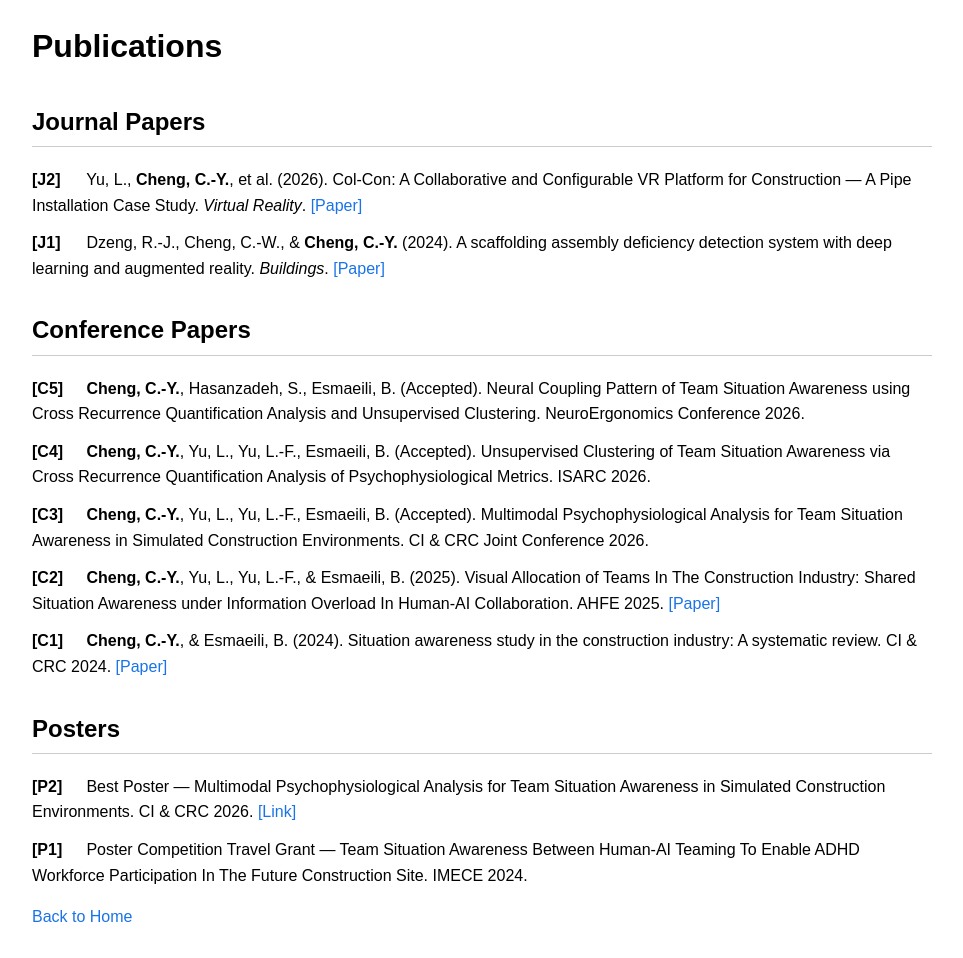
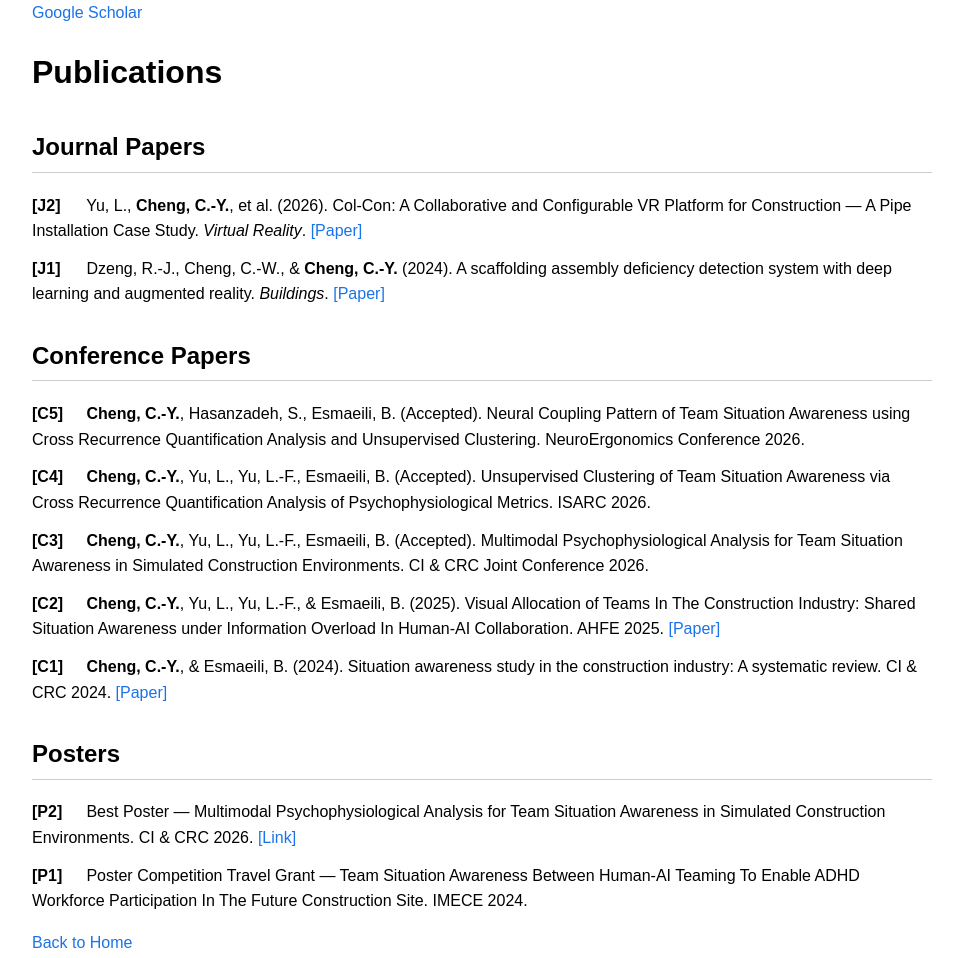
Before and after one commit to chingyucheng/chingyucheng.github.io, a plain HTML site: page publications.html in a window 1280 px wide. Shown: the whole page, without its empty margins (158-1121 px from the left). Drawn offline with Linux system fonts and the light colour scheme.

Commit message:
Update publications.html

```diff
--- a/publications.html
+++ b/publications.html
@@ -2,7 +2,7 @@
 <html>
 <head>
 <title>Publications - Ching-Yu Cheng</title>
-
+<a href="https://scholar.google.com.tw/citations?user=m5zbLnoAAAAJ&hl=en" target="_blank">Google Scholar</a>
 <style>
 body {
     font-family: Arial;
```
